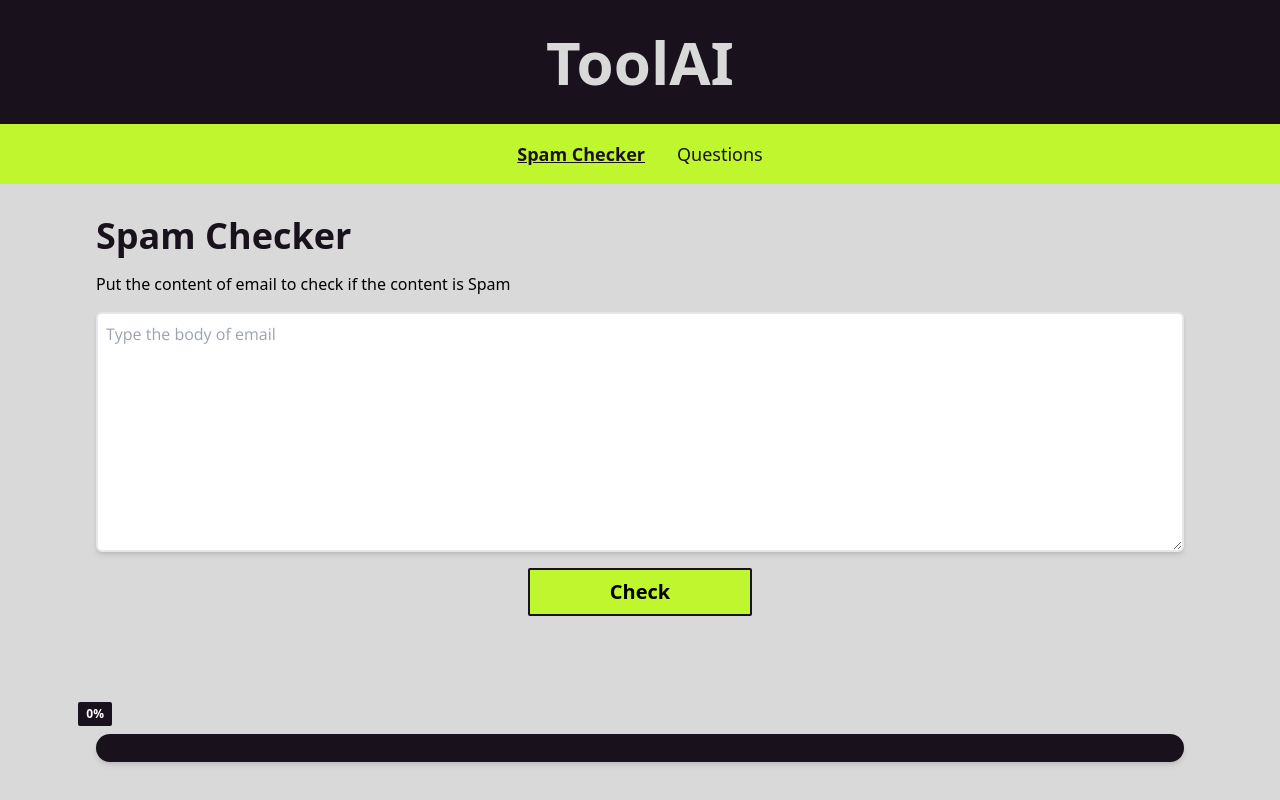
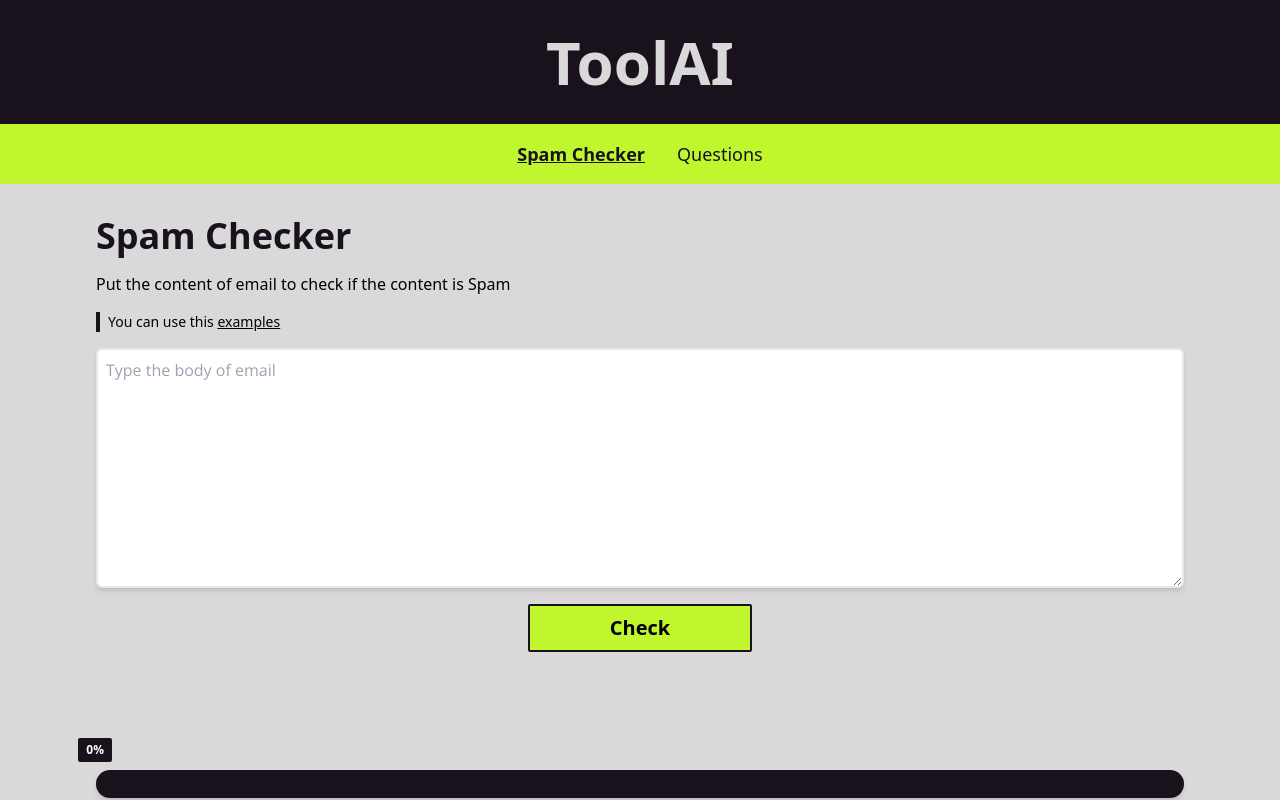
Before and after one commit to Jacky16/tool-ai, a React (Create React App) app: page /tools/spam-checker in a window 1280 px wide. Shown: the top 800 px of the page. Built offline with nearby package versions, Linux system fonts and the light colour scheme; no server answers.

Commit message:
Add link on spam checker page to use dataset examples

```diff
--- a/src/pages/SpamCheckerPage/SpamCheckerPage.tsx
+++ b/src/pages/SpamCheckerPage/SpamCheckerPage.tsx
@@ -34,6 +34,17 @@ const SpamCheckerPage = () => {
           Spam Checker
         </h2>
         <p>Put the content of email to check if the content is Spam </p>
+        <small className="text-sm border-l-4  border-background px-2">
+          You can use this{" "}
+          <a
+            href="https://docs.google.com/spreadsheets/d/1ADxqgNqsjstuyaG0vxd3gSFkgw5eIhf56HLxfcDFWcY/edit?usp=sharing"
+            className="underline"
+            target={"_blank"}
+            rel="noreferrer"
+          >
+            examples
+          </a>
+        </small>
         <TextArea placeholder="Type body of email" onChange={handleChange} />
 
         <Button text={"Check"} onClick={handleCheck}></Button>
```
